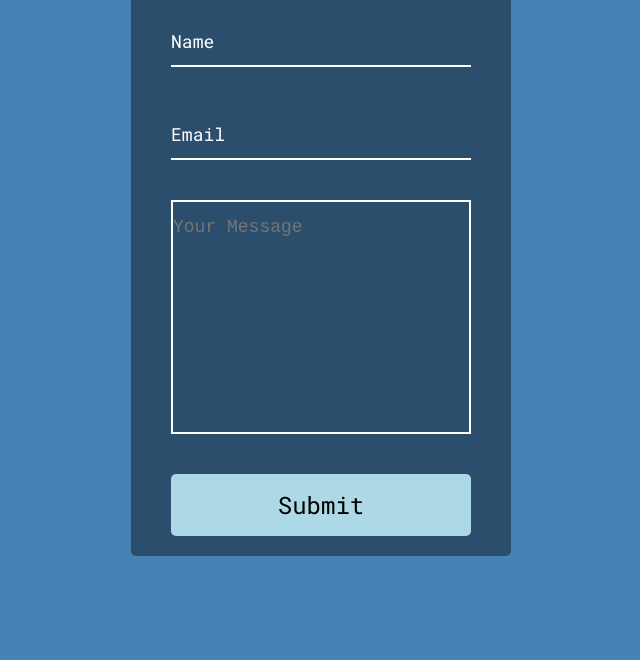
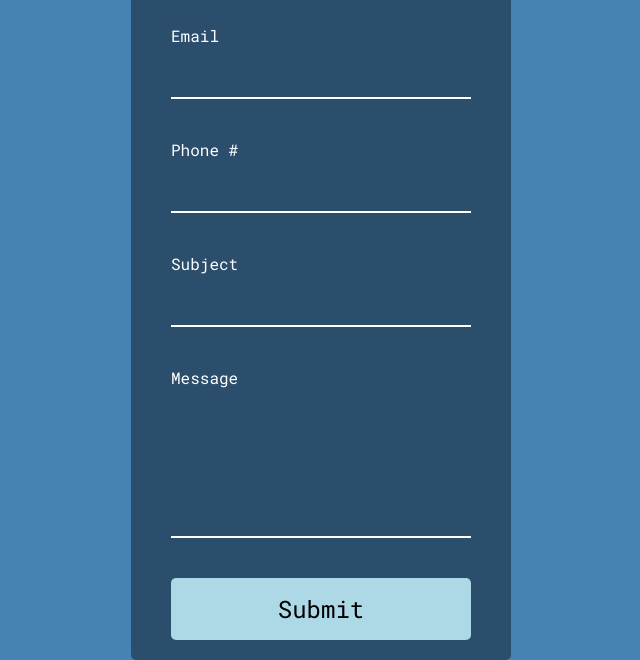
Before and after one commit to JackTVanDyke/GenSpark, a plain HTML site: page contact-us-form/index.html in a window 1280 px wide. Shown: the part 172-832 px from the top of the page, without its empty margins (319-959 px from the left). Before the commit the page ends 800 px from the top, so only its background shows below. Drawn offline with Linux system fonts and the light colour scheme.

Commit message:
Add files via upload

```diff
--- a/contact-us-form/index.html
+++ b/contact-us-form/index.html
@@ -12,18 +12,31 @@
       <h1>Contact Us</h1>
       <form action="" method="post">
         <div class="form-control">
+          <label for="name">Name</label>
+
           <input type="text" placeholder="" required id="name" />
-          <label for="name">Name</label>
         </div>
         <div class="form-control">
+          <label for="email">Email</label>
+
           <input type="email" placeholder="" required id="email" />
-          <label for="email">Email</label>
         </div>
         <div class="form-control">
+          <label for="phonenum">Phone #</label>
+
+          <input type="text" placeholder="" required id="phonenum" />
+        </div>
+        <div class="form-control">
+          <label for="subject">Subject</label>
+
+          <input type="text" placeholder="" required id="subject" />
+        </div>
+        <div class="form-control">
+          <label for="message">Message</label>
+
           <textarea
             name="user_message"
             id="message"
-            placeholder="Your Message"
             cols="30"
             rows="10"
           ></textarea>
@@ -31,6 +44,5 @@
         <button class="btn">Submit</button>
       </form>
     </div>
-    <script src="script.js"></script>
   </body>
 </html>
--- a/contact-us-form/style.css
+++ b/contact-us-form/style.css
@@ -77,9 +77,10 @@ body {
 .form-control textarea {
   background-color: transparent;
   border: 0;
-  border: 2px white solid;
+  border-bottom: 2px white solid;
   display: block;
   width: 100%;
+  height: 150px;
   padding: 15px 0;
   font-size: 18px;
   color: white;
@@ -98,22 +99,8 @@ body {
 
 .form-control label {
   cursor: text;
-  position: absolute;
+  /* position: absolute;
   top: 15px;
-  left: 0px;
+  left: 0px; */
   pointer-events: none;
 }
-
-.form-control label span {
-  display: inline-block;
-  font-size: 18px;
-  min-width: 5px;
-  transition: 0.3s cubic-bezier(0.68, -0.55, 0.265, 1.55);
-}
-
-.form-control input:focus + label span,
-.form-control input:valid + label span,
-.form-control input:not(:placeholder-shown) + label span {
-  color: lightblue;
-  transform: translateY(-30px);
-}
```
